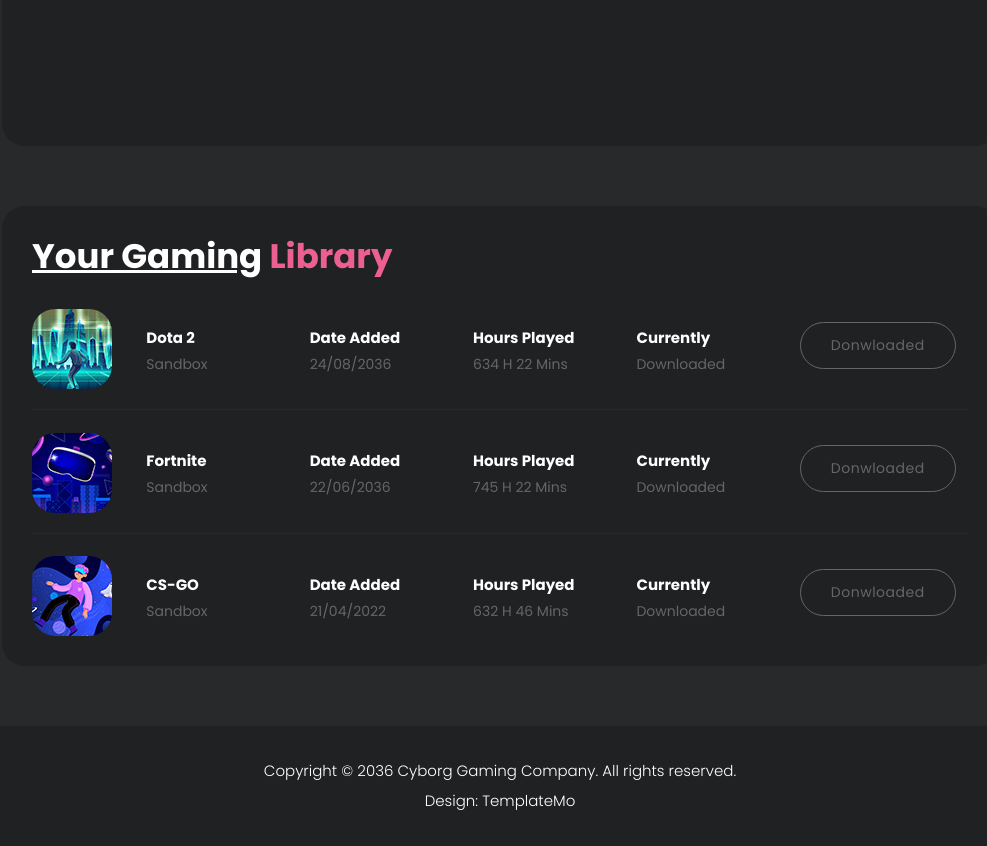
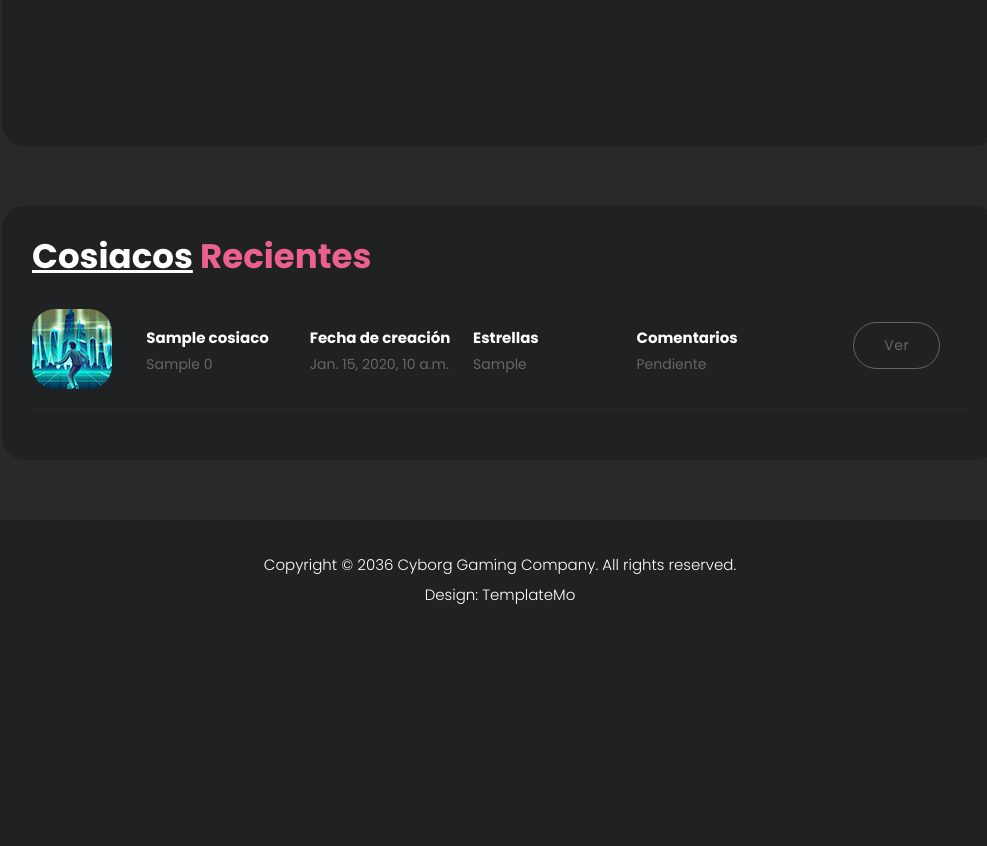
Before and after one commit to Strovosky/cosiaco, a Django app: template los_cosiacos/templates/los_cosiacos/perfil.html in a window 1280 px wide. Shown: the part 1679-2525 px from the top of the page, without its empty margins (140-1127 px from the left). After the commit the page ends 2283 px from the top, so only its background shows below. Run offline with Django 5.2, Linux system fonts and the light colour scheme; the template is opened without the code that fills it: most values are stand-ins (such as "Sample title", 1, 10 or a date in 2020); some libraries are stand-ins or nearby versions.

Commit message:
Almost finished page perfil

```diff
--- a/api/endpoints.py
+++ b/api/endpoints.py
@@ -36,6 +36,7 @@
 crear_cosiaco_generic = base_endpoint + "crear_cosiaco_generic_view/"
 destruir_cosiaco_generic = base_endpoint + "destruir_cosiaco_generic_view/"
 obtener_cosiaco_generic = base_endpoint + "obtener_cosiaco_generic/"
+obtener_ultimos_cosiacos = base_endpoint + "obtener_ultimos_cosiacos/"
 
 ##### Categoria Endpionts ###
 crear_categoria_generic = base_endpoint + "crear_categoria_generic/"
--- a/api/urls.py
+++ b/api/urls.py
@@ -2,7 +2,7 @@
 from .views import obtener_usuario_api_view, crear_usuario_api_view, obtener_todos_los_usuarios_api_view, actualizar_partial_usuario_api_view, desactivar_usuario_api_view, login_usuario, logout_usuario
 from .views import CrearUsuarioAPIView, ObtenerUsuarioClassView, ObtenerTodosLosUsuariosAPIView, ObtenerTodosLosUsuariosGenericView, ActualizarParcialUsuarioClassView, ActualizarParcialUsuarioGeneriView, DesactivarUsuarioClassView, LoginUsuarioClassView, LogoutClassView, CrearOpinionGenericView, DestruirOpinionGenericView, VerificadorTokenYAutenticacion
 from .views import CrearCosiaco
-from .views import CrearUsuarioGenericAPIView, ObtenerUsuarioGenericView, DesactivarUsuarioGenericView, DestruirCosiacoGeneric, CrearCategoriaGeneric, DestruirCategoriaGeneric, CrearEstrellaGeneric, ObtenerCategoriaGeneric, ObtenerCosiacoGeneric, CrearDestruirLikeGenericView, ObtenerTodasCategoriasGeneric, ObtenerUsuarioPerfilAPIView
+from .views import CrearUsuarioGenericAPIView, ObtenerUsuarioGenericView, DesactivarUsuarioGenericView, DestruirCosiacoGeneric, CrearCategoriaGeneric, DestruirCategoriaGeneric, CrearEstrellaGeneric, ObtenerCategoriaGeneric, ObtenerCosiacoGeneric, CrearDestruirLikeGenericView, ObtenerTodasCategoriasGeneric, ObtenerUsuarioPerfilAPIView, ObtenerUltimosCosiacos
 # RestFramework imports
 
 
@@ -35,6 +35,7 @@
     path(route="crear_cosiaco_generic_view/", view=CrearCosiaco.as_view(), name="crear_cosiaco"),
     path(route="destruir_cosiaco_generic_view/<int:pk>/", view=DestruirCosiacoGeneric.as_view(), name="destruir_cosiaco_generic"),
     path(route="obtener_cosiaco_generic/<int:pk>/", view=ObtenerCosiacoGeneric.as_view(), name="obtener_cosiaco_generic"),
+    path(route="obtener_ultimos_cosiacos/", view=ObtenerUltimosCosiacos.as_view(), name="obtener_ultimos_cosiacos"),
 
     path(route="crear_categoria_generic/", view=CrearCategoriaGeneric.as_view(), name="crear_categoria_generic"),
     path(route="destruir_categoria_generic/<int:pk>/", view=DestruirCategoriaGeneric.as_view(), name="destruir_categoria_generic"),
--- a/los_cosiacos/templates/los_cosiacos/perfil.html
+++ b/los_cosiacos/templates/los_cosiacos/perfil.html
@@ -198,37 +198,19 @@
           <div class="gaming-library profile-library">
             <div class="col-lg-12">
               <div class="heading-section">
-                <h4><em>Your Gaming</em> Library</h4>
+                <h4><em>Cosiacos</em> Recientes</h4>
               </div>
               <div class="item">
+                {% for cosiaco in ultimos_cosiacos %}
                 <ul>
                   <li><img src="{% static 'los_cosiacos/images/game-01.jpg' %}" alt="" class="templatemo-item"></li>
-                  <li><h4>Dota 2</h4><span>Sandbox</span></li>
-                  <li><h4>Date Added</h4><span>24/08/2036</span></li>
-                  <li><h4>Hours Played</h4><span>634 H 22 Mins</span></li>
-                  <li><h4>Currently</h4><span>Downloaded</span></li>
-                  <li><div class="main-border-button border-no-active"><a href="#">Donwloaded</a></div></li>
+                  <li><h4>{{cosiaco.nombre}}</h4><span>{{cosiaco.categoria.0.nombre}}</span></li>
+                  <li><h4>Fecha de creación</h4><span>{{cosiaco.fecha_creacion}}</span></li>
+                  <li><h4>Estrellas</h4><span>{{cosiaco.mostrar_estrellas}}</span></li>
+                  <li><h4>Comentarios</h4><span>Pendiente</span></li>
+                  <li><div class="main-border-button border-no-active"><a href="#">Ver</a></div></li>
                 </ul>
-              </div>
-              <div class="item">
-                <ul>
-                  <li><img src="{% static 'los_cosiacos/images/game-02.jpg' %}" alt="" class="templatemo-item"></li>
-                  <li><h4>Fortnite</h4><span>Sandbox</span></li>
-                  <li><h4>Date Added</h4><span>22/06/2036</span></li>
-                  <li><h4>Hours Played</h4><span>745 H 22 Mins</span></li>
-                  <li><h4>Currently</h4><span>Downloaded</span></li>
-                  <li><div class="main-border-button border-no-active"><a href="#">Donwloaded</a></div></li>
-                </ul>
-              </div>
-              <div class="item last-item">
-                <ul>
-                  <li><img src="{% static 'los_cosiacos/images/game-03.jpg' %}" alt="" class="templatemo-item"></li>
-                  <li><h4>CS-GO</h4><span>Sandbox</span></li>
-                  <li><h4>Date Added</h4><span>21/04/2022</span></li>
-                  <li><h4>Hours Played</h4><span>632 H 46 Mins</span></li>
-                  <li><h4>Currently</h4><span>Downloaded</span></li>
-                  <li><div class="main-border-button border-no-active"><a href="#">Donwloaded</a></div></li>
-                </ul>
+                {% endfor %}
               </div>
             </div>
           </div>
```
Also changed, not shown: api/serializers.py (+36 -1 lines), api/views.py (+12 -1 lines), los_cosiacos/views.py (+10 -4 lines), db.sqlite3.
